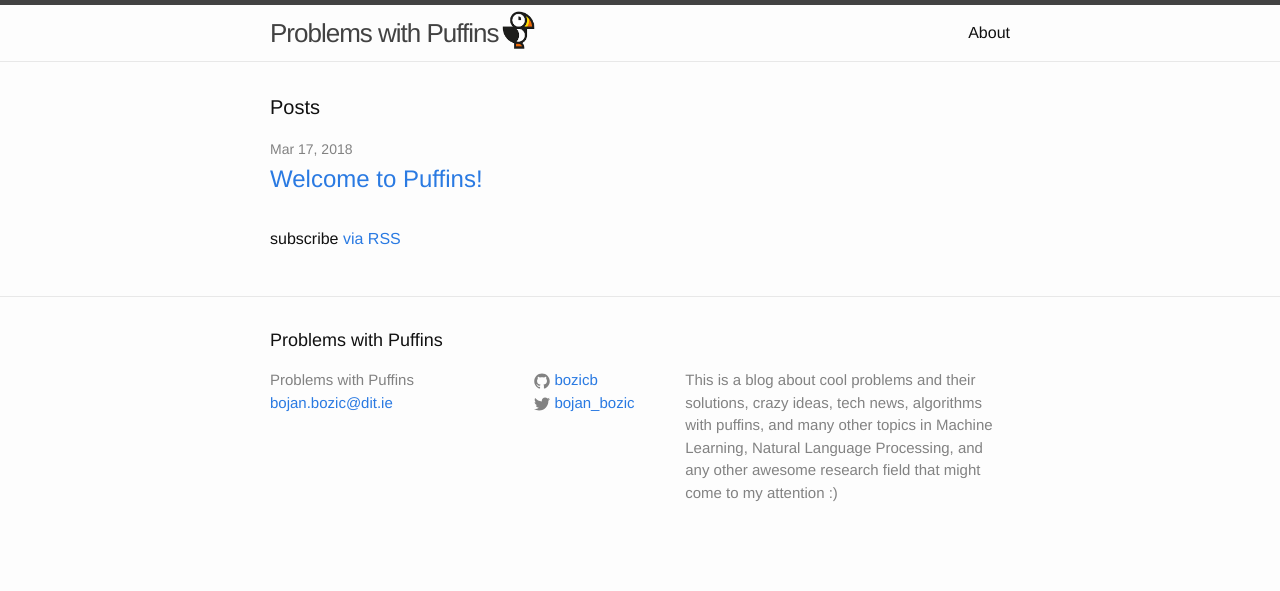
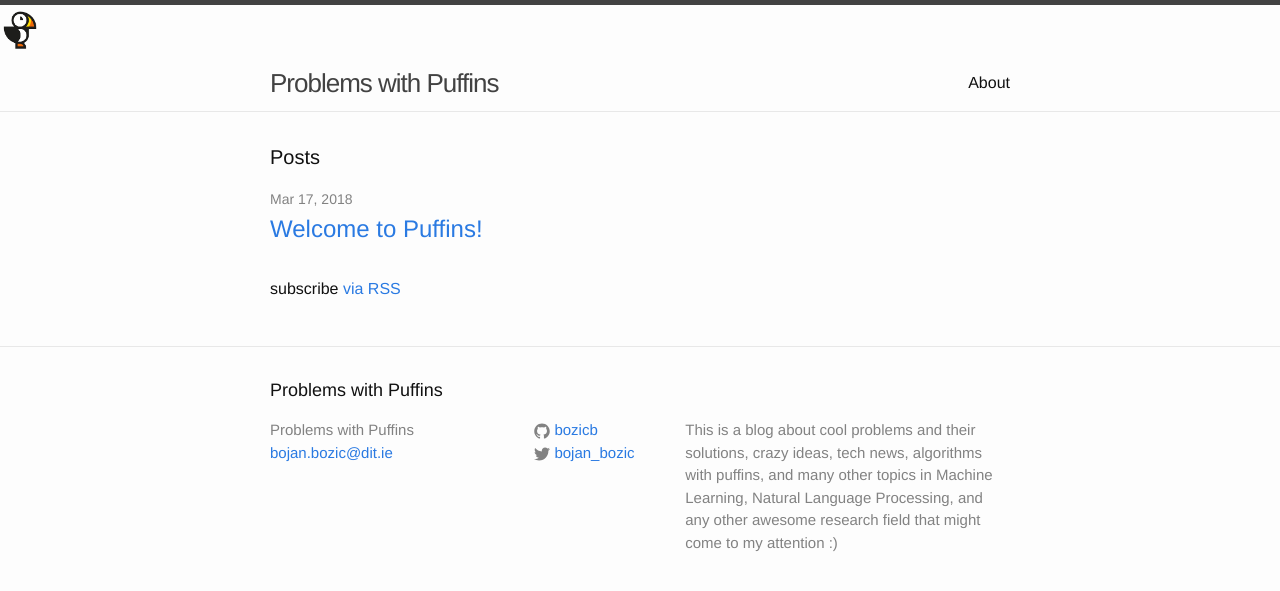
Before and after one commit to bozicb/bozicb.github.io, a Jekyll site: the page built from index.html, in a window 1280 px wide. Shown: the top 591 px of the page. Built offline with Jekyll 4.4.1, drawn with Linux system fonts in a browser that asks for light colours.

Commit message:
move puffin

```diff
--- a/_includes/header.html
+++ b/_includes/header.html
@@ -1,7 +1,6 @@
 <header class="site-header">
-
+  <img src="/images/puffin.png" height="50">
   <div class="wrapper">
-    <img src="/images/puffin.png" height="50">
     <a class="site-title" href="{{ site.baseurl }}/">{{ site.title }}</a>
 
     <nav class="site-nav">
```
